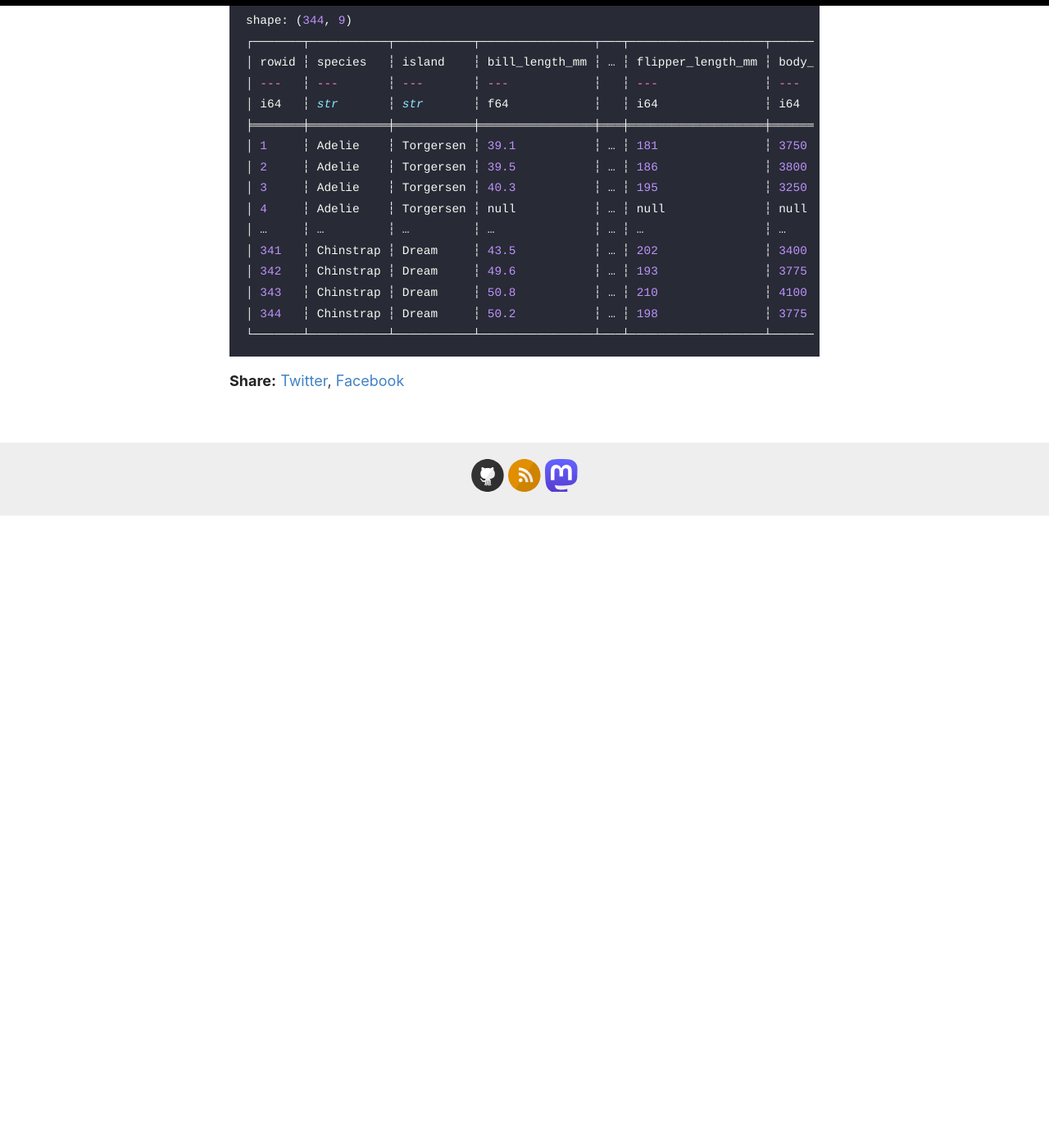
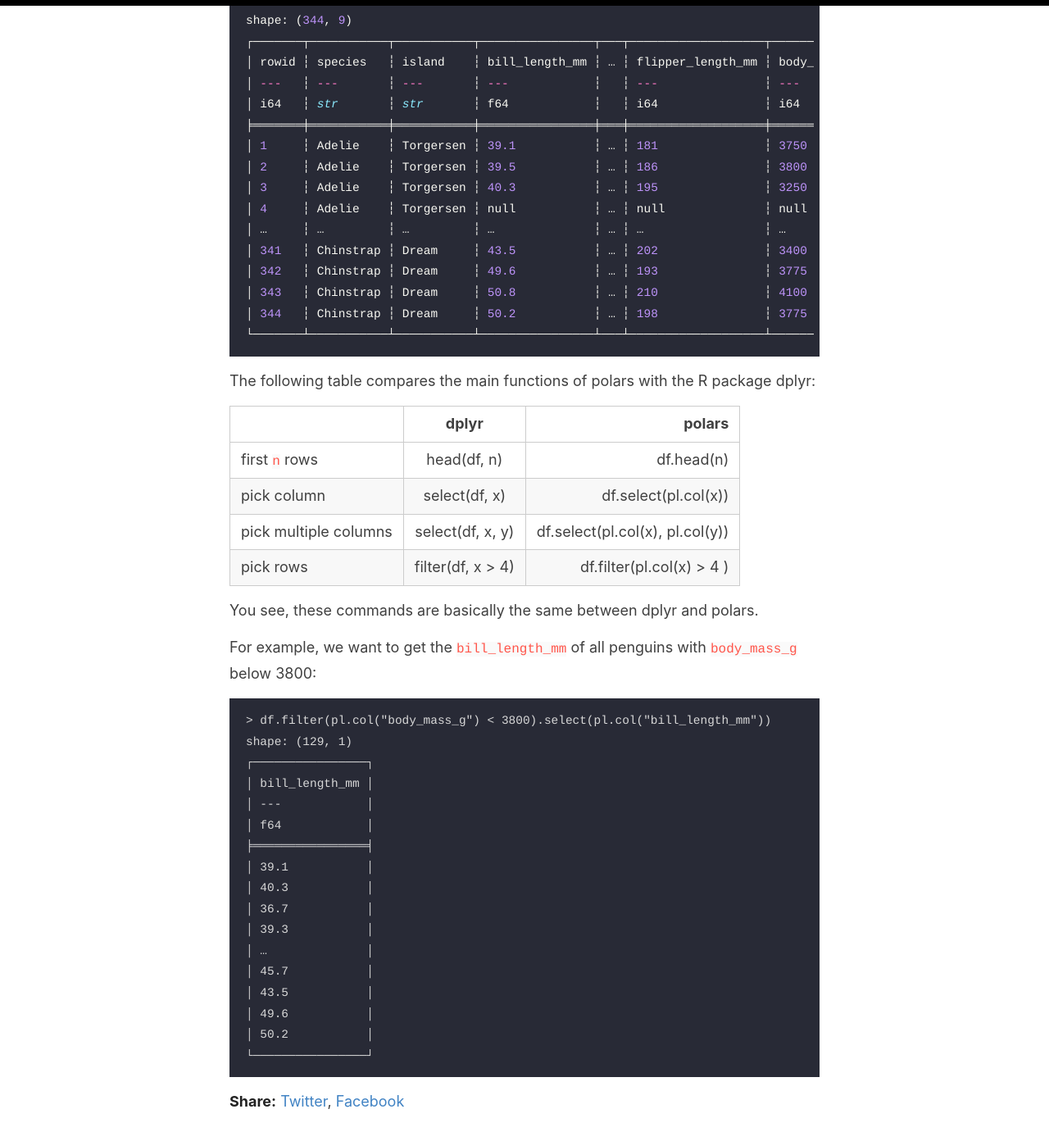
Before and after one commit to krz/krz.github.io, a Jekyll site: the page built from _posts/2024-01-08-Comparing-dplyr-with-polars.md, in a window 1280 px wide and 1400 px high, scrolled down 1932 px. Shown: the top 1392 px of the window at 82% size. Built offline with Jekyll 4.4.1, drawn with Linux system fonts in a browser that asks for light colours; before the commit the page ends 2562 px from its top, so only the background shows below that.

Commit message:
extend basic

````diff
--- a/_posts/2024-01-08-Comparing-dplyr-with-polars.md
+++ b/_posts/2024-01-08-Comparing-dplyr-with-polars.md
@@ -64,3 +64,35 @@ shape: (344, 9)
 │ 344   ┆ Chinstrap ┆ Dream     ┆ 50.2           ┆ … ┆ 198               ┆ 3775        ┆ female ┆ 2009 │
 └───────┴───────────┴───────────┴────────────────┴───┴───────────────────┴─────────────┴────────┴──────┘
 ```
+The following table compares the main functions of polars with the R package dplyr:
+
+|  | dplyr | polars |
+| :---         |     :---:      |          ---: |
+| first `n` rows   |  head(df, n)     | df.head(n)    |
+| pick column   | select(df, x) | df.select(pl.col(x))   |
+| pick multiple columns | select(df, x, y) | df.select(pl.col(x), pl.col(y)) |
+| pick rows | filter(df, x > 4) | df.filter(pl.col(x) > 4 )
+
+You see, these commands are basically the same between dplyr and polars.
+
+For example, we want to get the `bill_length_mm` of all penguins with `body_mass_g` below 3800:
+
+```
+> df.filter(pl.col("body_mass_g") < 3800).select(pl.col("bill_length_mm"))
+shape: (129, 1)
+┌────────────────┐
+│ bill_length_mm │
+│ ---            │
+│ f64            │
+╞════════════════╡
+│ 39.1           │
+│ 40.3           │
+│ 36.7           │
+│ 39.3           │
+│ …              │
+│ 45.7           │
+│ 43.5           │
+│ 49.6           │
+│ 50.2           │
+└────────────────┘
+```
````
